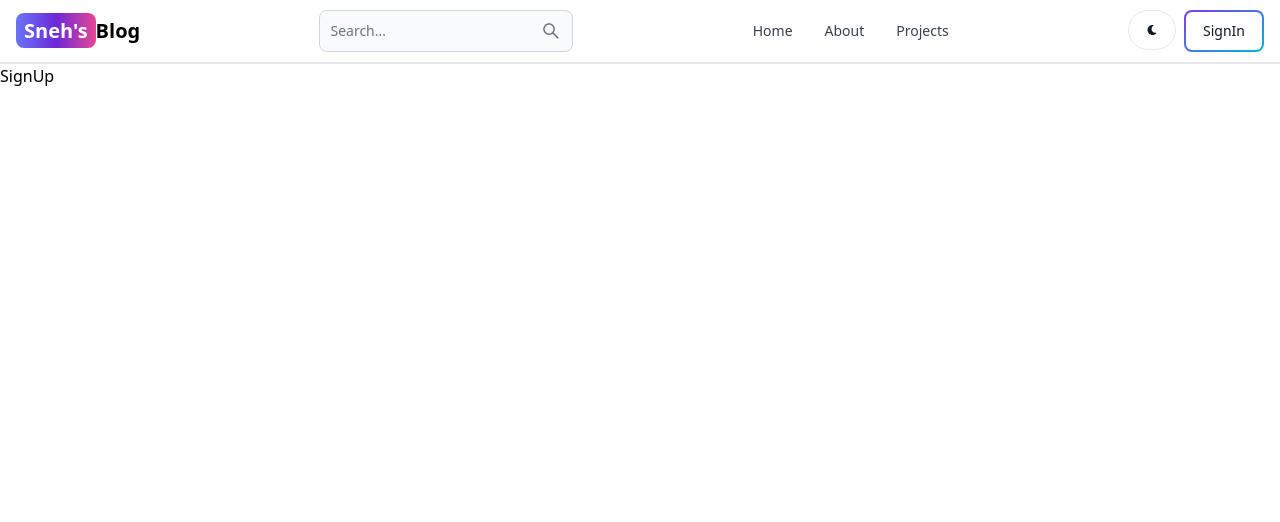
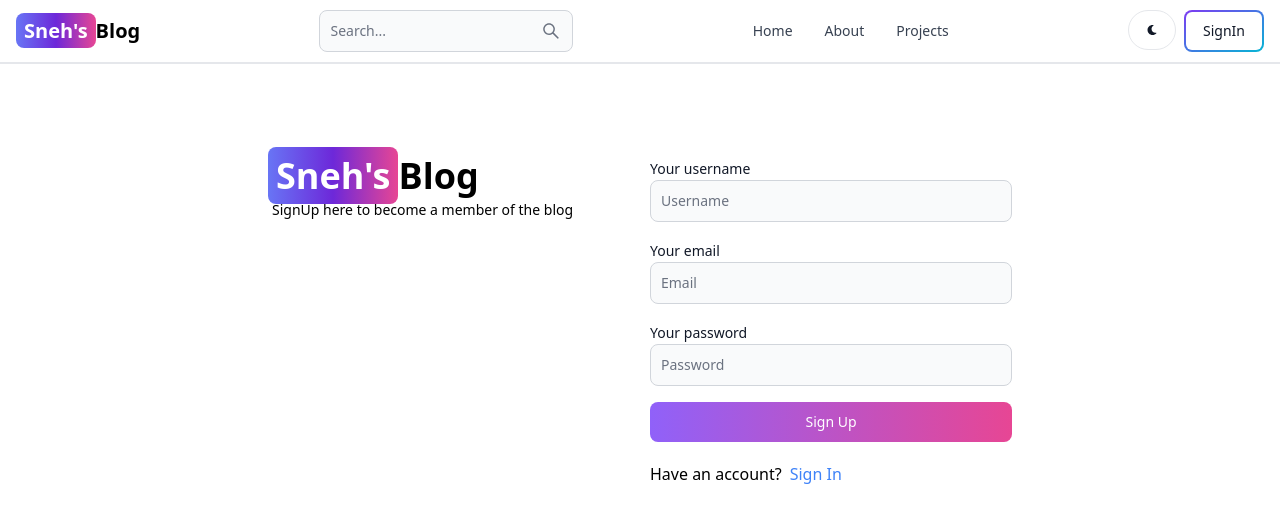
Before and after one commit to shusneh/sneh_blog, a React (Vite) app in the folder client/: page /sign-up in a window 1280 px wide. Shown: the top 522 px of the page. Built offline with nearby package versions, Linux system fonts and the light colour scheme.

Commit message:
completed signUp page UI

```diff
--- a/client/src/pages/SignUp.jsx
+++ b/client/src/pages/SignUp.jsx
@@ -1,9 +1,53 @@
+import { Button, Label, TextInput } from 'flowbite-react'
 import React from 'react'
+import { Link } from 'react-router-dom'
 
 export default function SignUp() {
   return (
-    <div>
-      SignUp
+    <div className='min-h-screen mt-20 '>
+      <div className='flex p-3 max-w-3xl mx-auto flex-col md:flex-row gap-5'>
+        {/* left */}
+        <div className='flex-1'>
+        <Link
+        to='/'
+        className=' font-bold dark:text-white text-4xl'
+        >
+        <span className='px-2 py-1 bg-gradient-to-r from-indigo-500 via-purple-500  via-violet-700  to-pink-500 rounded-lg text-white'>
+          Sneh's
+        </span>
+        Blog
+        <p className='text-sm p-1 font-thin'>SignUp here to become a member of the blog</p>
+      </Link>
+        </div>
+
+        {/* Right */}
+
+        <div className='flex-1'>
+          <form className=' flex flex-col gap-4'>
+            <div className=''>
+              <Label value='Your username'/>
+              <TextInput type='text' placeholder='Username' id='username' />
+            </div>
+            <div className=''>
+              <Label value='Your email'/>
+              <TextInput type='text' placeholder='Email' id='email' />
+            </div>
+            <div className=''>
+              <Label value='Your password'/>
+              <TextInput type='text' placeholder='Password' id='password' />
+            </div>
+            <Button gradientDuoTone={'purpleToPink'} type='submit'>
+              Sign Up
+            </Button>
+          </form>
+          <div className=' flex gap-2 mt-5' >
+            <span>Have an account?</span>
+            <Link to={'/sign-in'} className='text-blue-500'>
+            Sign In
+            </Link>
+          </div>
+        </div>
+      </div>
     </div>
   )
 }
```
